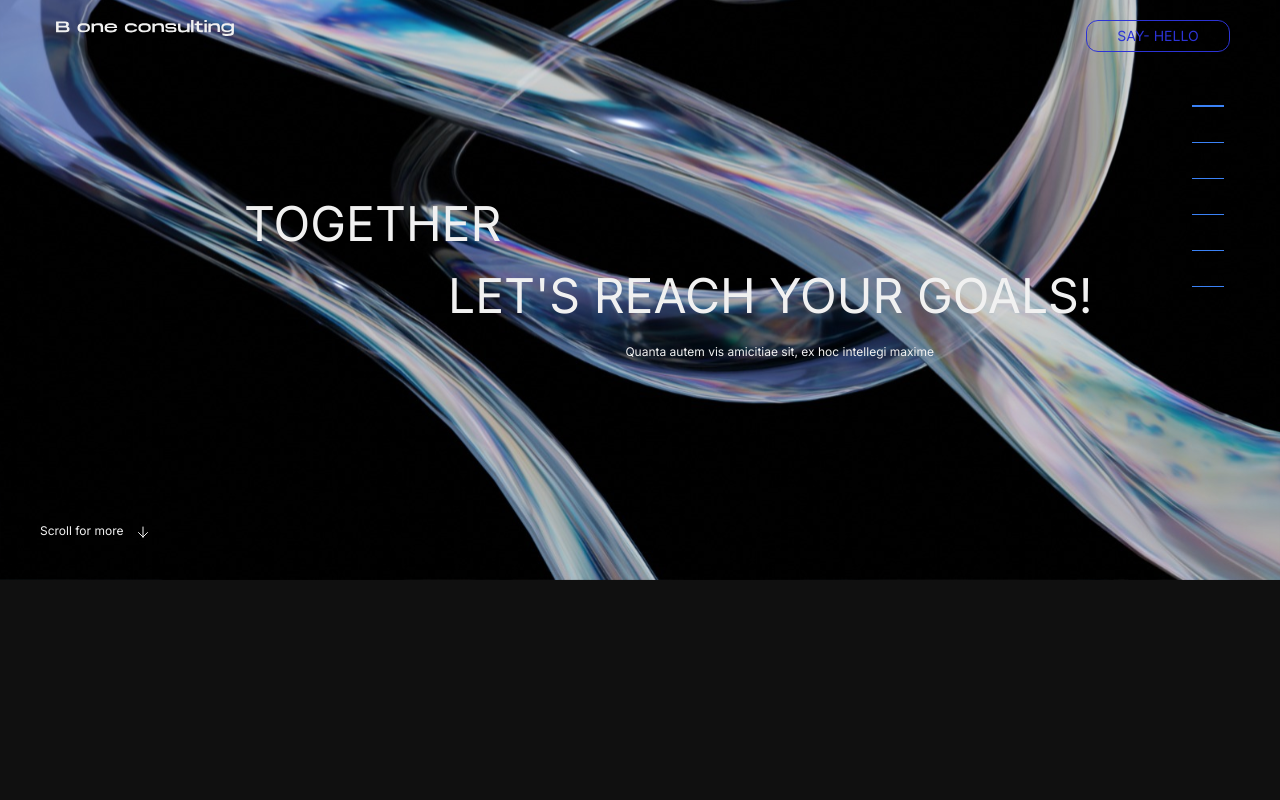
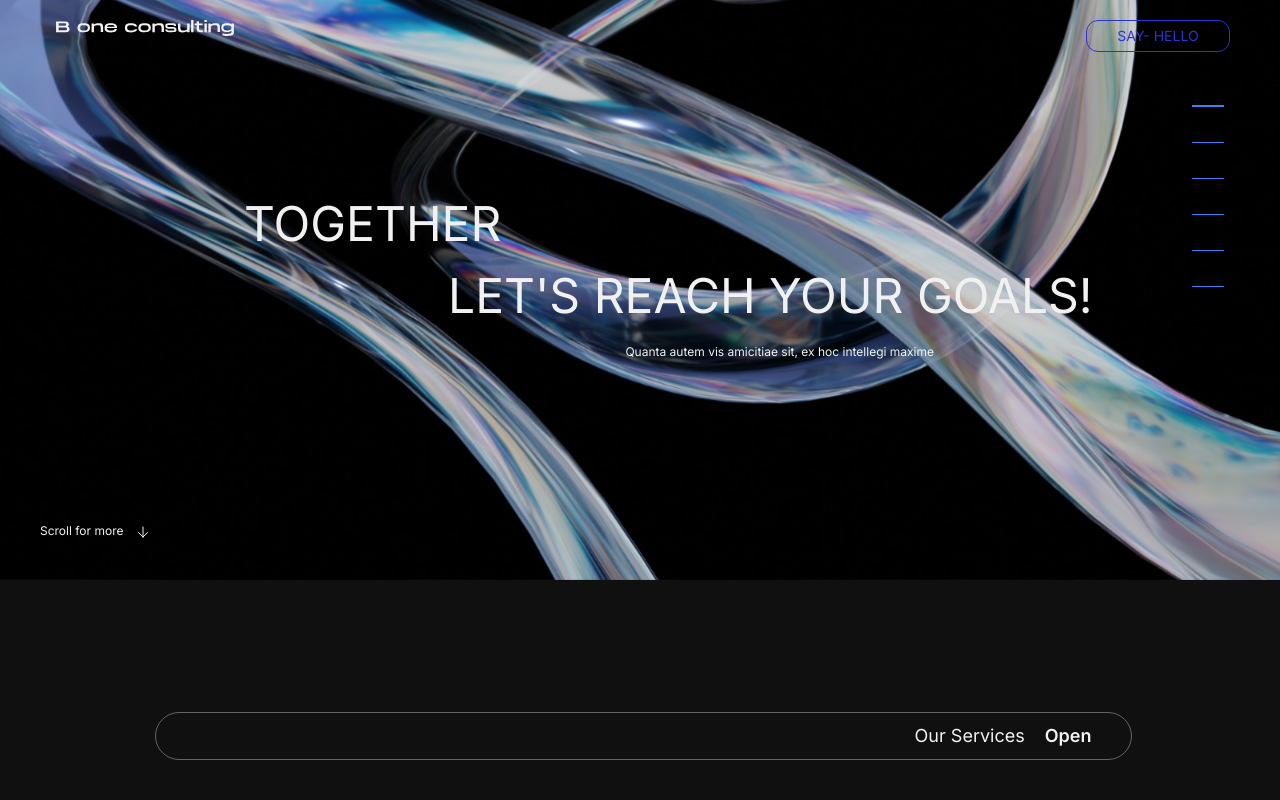
Before and after one commit to DevAdeelAhmad/b-one-consulting, a Next.js app: page / in a window 1280 px wide. Shown: the top 800 px of the page. Built offline with nearby package versions, Linux system fonts and the light colour scheme.

Commit message:
modal fix

```diff
--- a/components/Intro.tsx
+++ b/components/Intro.tsx
@@ -62,7 +62,7 @@ const Intro = () => {
 
         <div className="col-span-4 hidden lg:inline-grid row-span-1 md:col-span-11  grid-cols-4 md:grid-cols-12 gap-5">
           <div className="col-span-2 col-start-1">
-            <Link href="#contact">
+            <Link href="#About Us">
               <p className="text-textPrimary text-xs inline">
                 Scroll for more&emsp;
                 <svg
--- a/components/Modal.tsx
+++ b/components/Modal.tsx
@@ -1,3 +1,4 @@
+"use client";
 import React, { useState } from "react";
 
 interface ModalProps {
@@ -5,10 +6,7 @@ interface ModalProps {
   modalContent: React.ReactNode;
 }
 
-const Modal: React.FC<ModalProps> = ({
-  sectionName,
-  modalContent,
-}) => {
+const Modal: React.FC<ModalProps> = ({ sectionName, modalContent }) => {
   const [isModalOpen, setIsModalOpen] = useState(false);
 
   const openModal = () => {
@@ -20,9 +18,15 @@ const Modal: React.FC<ModalProps> = ({
   };
 
   return (
-    <div className="section-with-modal">
-      <button onClick={openModal}>Open</button>
-      <span>{sectionName}</span>
+    <section className="fixed w-screen bottom-10 h-12 inline-grid grid-cols-4 md:grid-cols-12 grid-rows-1">
+      <div className="section-with-modal md:col-start-2 flex items-center justify-end pr-10 col-span-4 md:col-span-12 rounded-3xl border text-right
+      border-textSecondary bg-transparent w-10/12">
+        <span className="text-md lg:text-lg text-right">
+          {sectionName}
+        </span>
+        <button className="font-semibold text-lg ml-5" onClick={openModal}>
+          Open
+        </button>
 
         {isModalOpen && (
           <div className="modal">
@@ -31,6 +35,7 @@ const Modal: React.FC<ModalProps> = ({
           </div>
         )}
       </div>
+    </section>
   );
 };
 
--- a/components/Projects.tsx
+++ b/components/Projects.tsx
@@ -1,18 +1,23 @@
-import React from 'react'
-import Project1 from './Projects/Project1'
-import Project2 from './Projects/Project2'
-import Project3 from './Projects/Project3'
+import React from "react";
+import Project1 from "@/components/Projects/Project1";
+import Project2 from "@/components/Projects/Project2";
+import Project3 from "@/components/Projects/Project3";
+import Modal from "@/components/Modal";
 
 const Projects = () => {
   return (
     <>
-    <main id='Projects'>
-      <Project1/>
-      <Project2/>
-      <Project3/>
-    </main>
+      <main id="Projects">
+        <Project1 />
+        <Project2 />
+        <Project3 />
+        {/* <Modal
+          sectionName="Our Projects"
+          modalContent={<p>Content for Our Projects</p>}
+        /> */}
+      </main>
     </>
-  )
-}
+  );
+};
 
-export default Projects
+export default Projects;
--- a/components/Projects/Project1.tsx
+++ b/components/Projects/Project1.tsx
@@ -20,6 +20,7 @@ const Project1 = () => {
           </p>
         </div>
       </div>
+
     </section>
   );
 };
```
Lines whose indentation alone changed are shown as unchanged.
